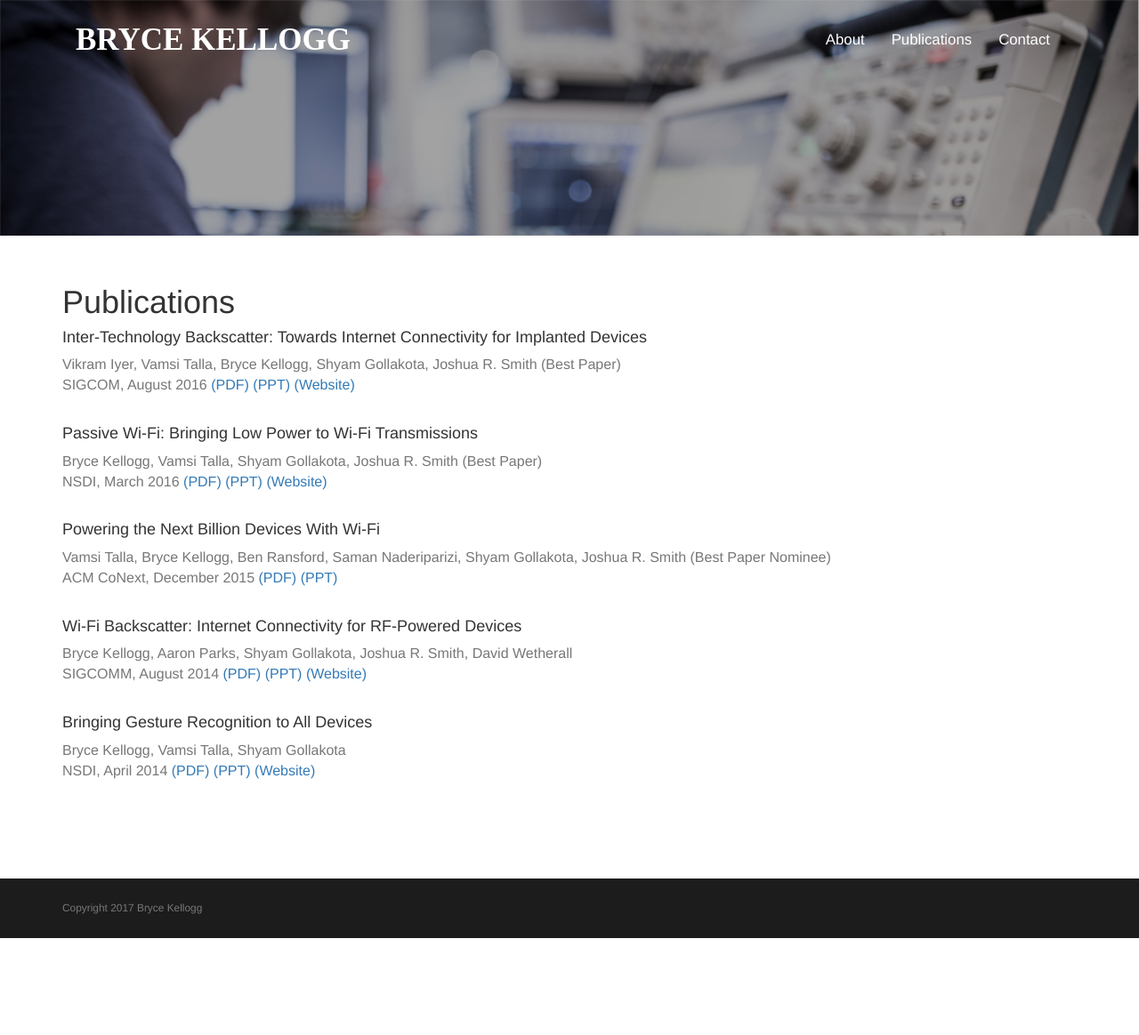
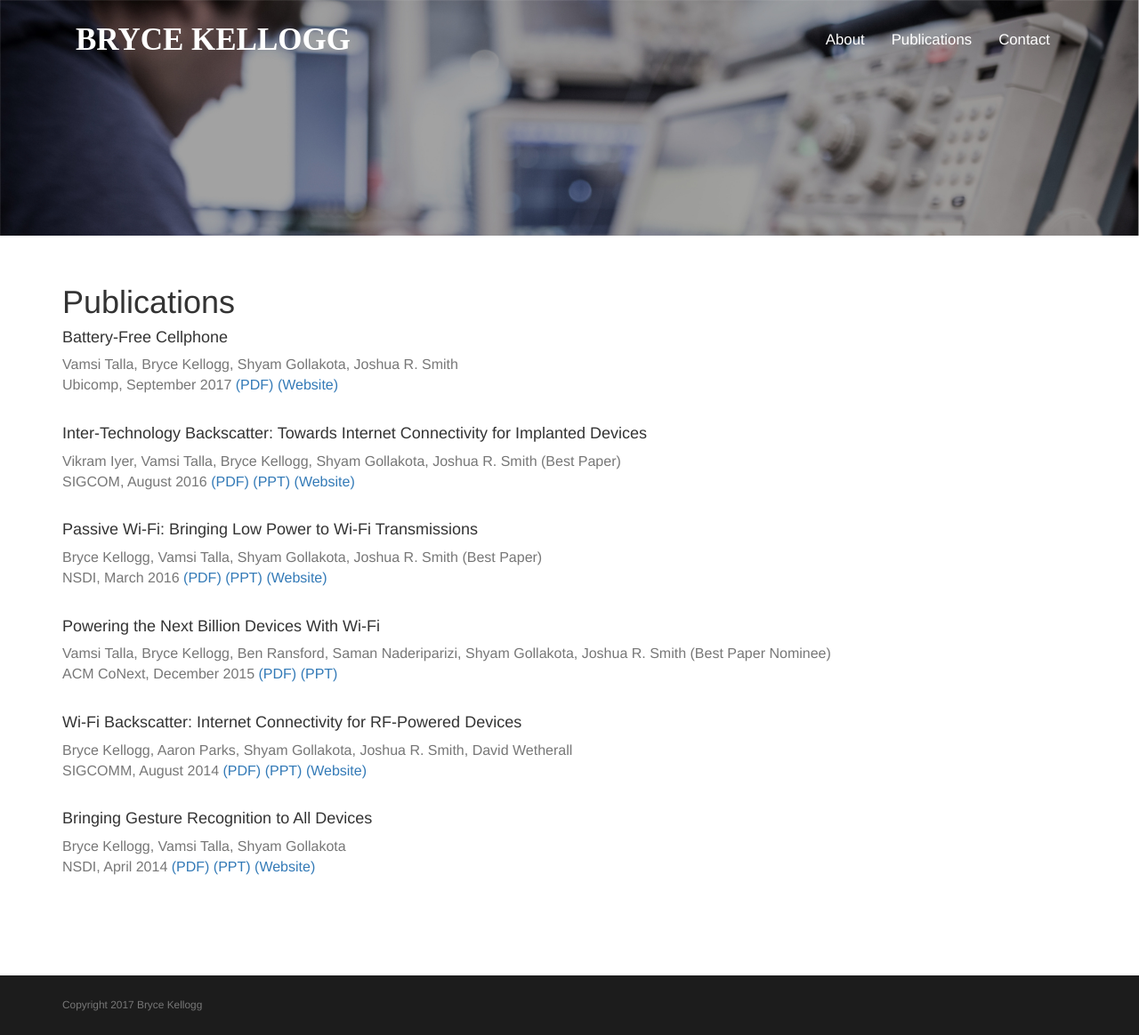
Before and after one commit to brycekellogg/BryceKellogg.com, a Jekyll site: the page built from _pages/publications.md, in a window 1280 px wide. Shown: the whole page at 89% size. Built offline with Jekyll 4.4.1, drawn with Linux system fonts in a browser that asks for light colours; nearby versions of some CDN libraries; before the commit the page ends 1055 px from its top, so only the background shows below that.

Commit message:
Added battery free cellphone to publications

```diff
--- a/_pages/publications.md
+++ b/_pages/publications.md
@@ -3,6 +3,13 @@ layout: page
 title: Publications
 permalink: /pub
 ---
+
+#### Battery-Free Cellphone
+
+{:.text-muted}
+Vamsi Talla, Bryce Kellogg, Shyam Gollakota, Joshua R. Smith
+Ubicomp, September 2017 [(PDF)](/files/battery-free-phone.pdf) [(Website)](http://batteryfreephone.cs.washington.edu/)
+<br /><br />
 
 #### Inter-Technology Backscatter: Towards Internet Connectivity for Implanted Devices
 
```
Also changed, not shown: 1 other file.
